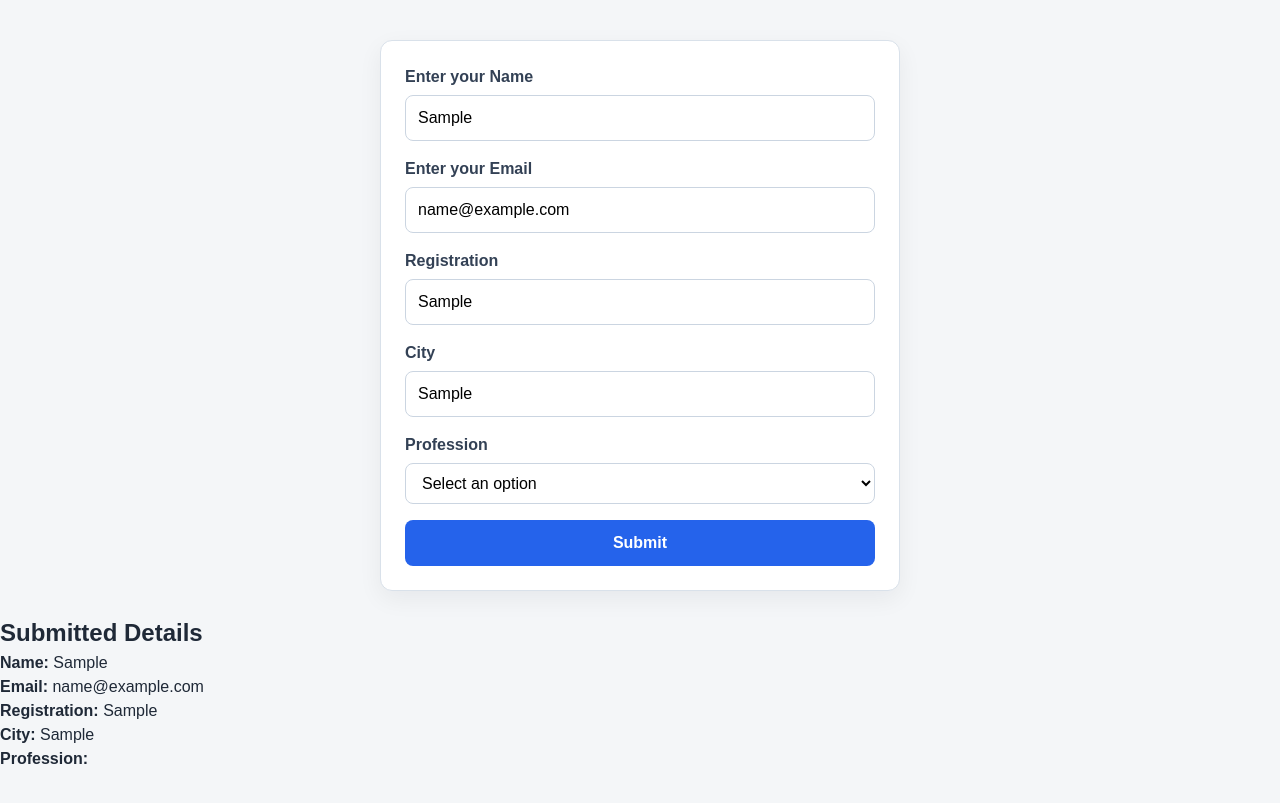
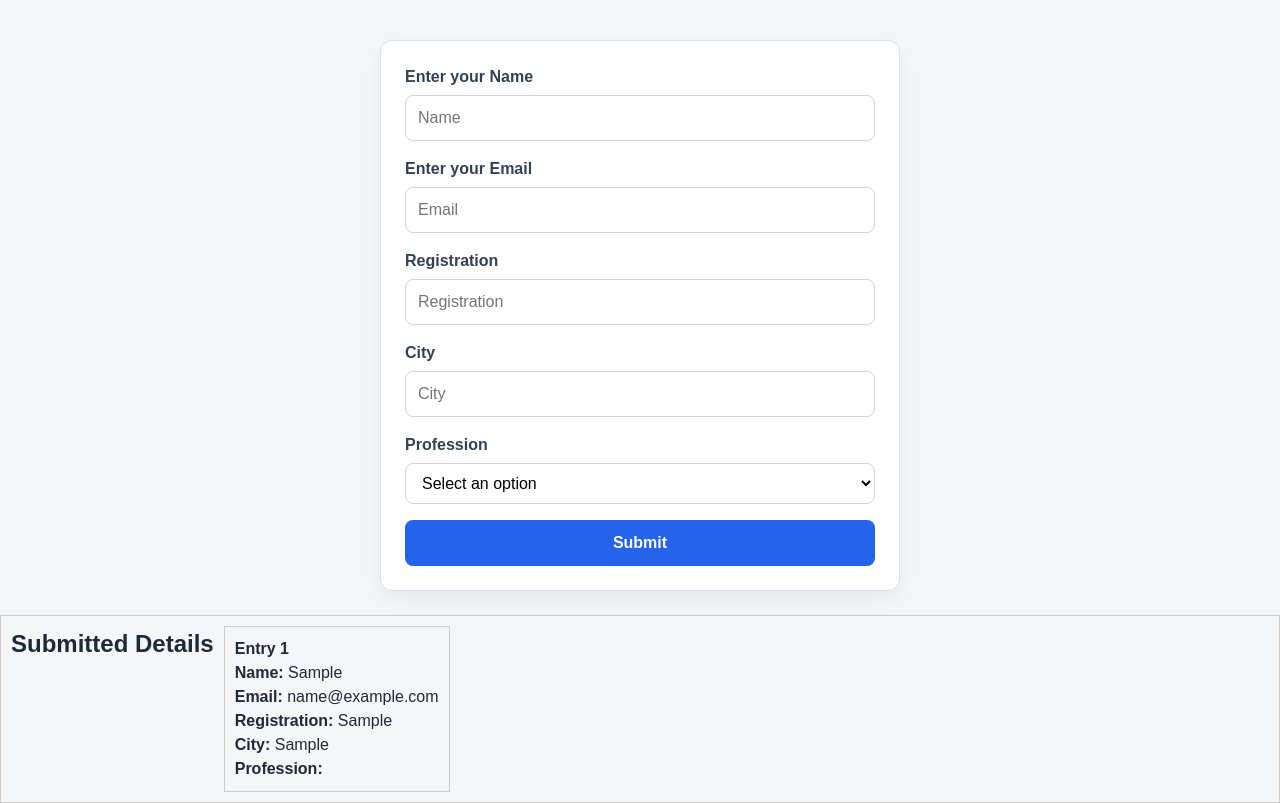
Before and after one commit to animeshtripathii/Summer_Pep_Classes, a React (Vite) app in the folder React/: page / in a window 1280 px wide. Both pictures are taken after typing "Sample", "name@example.com", "Sample", "Sample" into the empty fields and a click on the button "Submit". Built offline with nearby package versions, Linux system fonts and the light colour scheme.

Commit message:
Updated react form to use state as object then add in div

```diff
--- a/React/src/component/Form.jsx
+++ b/React/src/component/Form.jsx
@@ -8,11 +8,25 @@ function Form(){
     const [reg, setReg] = useState("");
     const [city, setCity] = useState("");
     const [option, setOption] = useState("");
-    const [submitted, setSubmitted] = useState(false);
+    const [submittedData, setSubmittedData] = useState([]);
 
     const handleSubmit = (e) => {
         e.preventDefault();
-        setSubmitted(true);
+        const newEntry = {
+            name,
+            email,
+            reg,
+            city,
+            option,
+        };
+
+        setSubmittedData((prevData) => [...prevData, newEntry]);
+
+        setName("");
+        setEmail("");
+        setReg("");
+        setCity("");
+        setOption("");
     };
 
     return (
@@ -66,14 +80,20 @@ function Form(){
             <button type="submit">Submit</button>
         </form>
 
-        {submitted && (
-            <div>
-                <h2>Submitted Details</h2>
-                <p><strong>Name:</strong> {name}</p>
-                <p><strong>Email:</strong> {email}</p>
-                <p><strong>Registration:</strong> {reg}</p>
-                <p><strong>City:</strong> {city}</p>
-                <p><strong>Profession:</strong> {option}</p>
+        {submittedData.length > 0 && (
+
+            <div style={{ marginTop: "20px", border: "1px solid #ccc", padding: "10px" ,display:"flex",flexDirection:"row",gap:"10px"}}>
+               <h2>Submitted Details</h2>
+                {submittedData.map((entry, index) => (
+                    <div key={index} style={{border: "1px solid #ccc", padding: "10px"}}>
+                        <p><strong>Entry {index + 1}</strong></p>
+                        <p><strong>Name:</strong> {entry.name}</p>
+                        <p><strong>Email:</strong> {entry.email}</p>
+                        <p><strong>Registration:</strong> {entry.reg}</p>
+                        <p><strong>City:</strong> {entry.city}</p>
+                        <p><strong>Profession:</strong> {entry.option}</p>
+                    </div>
+                ))}
             </div>
         )}
         </>
```
